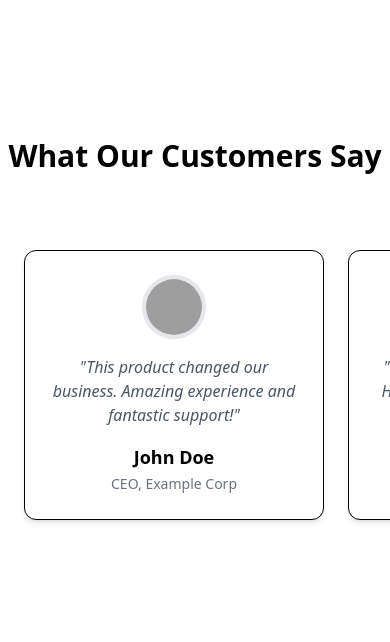
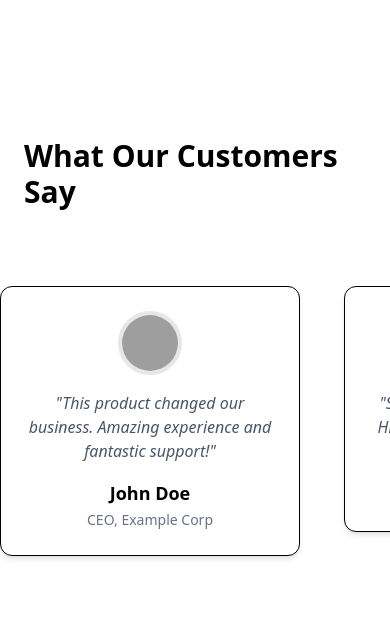
Before and after one commit to Harsh-P30/jankirenewals, a React (Vite) app: page / in a window 390 px wide. Shown: the part 4000-4642 px from the top of the page. Built offline with nearby package versions, Linux system fonts and the light colour scheme; grey boxes are pictures that could not be loaded.

Commit message:
phone scrollable testimonial

```diff
--- a/src/components/Testimonial.jsx
+++ b/src/components/Testimonial.jsx
@@ -1,7 +1,7 @@
 import { useRef } from "react";
 import TestimonialCard from "./Cards/TestimonialCard";
 import { IoIosArrowBack, IoIosArrowForward } from "react-icons/io";
-import {testimonials} from '../data/testimonial'
+import { testimonials } from '../data/testimonial';
 
 export default function Testimonial() {
   const scrollRef = useRef(null);
@@ -15,16 +15,17 @@ export default function Testimonial() {
   };
 
   return (
-        <section className="flex flex-col justify-center items-center py-16 pb-26 bg-white relative">
-            <h2 className="text-3xl font-semibold mb-10 text-left">What Our Customers Say</h2>
+    <section className="flex flex-col justify-center items-center py-16 pb-26 bg-white relative w-full">
+      <h2 className="text-3xl font-semibold mb-10 text-left w-full max-w-6xl px-6">
+        What Our Customers Say
+      </h2>
 
-            {/* Arrows */}
+      {/* Desktop Arrows */}
       <button
         onClick={scrollLeft}
-                className="hidden  xl:block absolute left-40 top-1/2 transform -translate-y-1/2 bg-gray-200 hover:bg-gray-300 text-black p-3 rounded-full shadow-md"
+        className="hidden xl:block absolute left-40 top-1/2 transform -translate-y-1/2 bg-gray-200 hover:bg-gray-300 text-black p-3 rounded-full shadow-md"
       >
         <IoIosArrowBack />
-
       </button>
 
       <button
@@ -37,19 +38,18 @@ export default function Testimonial() {
       {/* Scrollable Testimonials */}
       <div
         ref={scrollRef}
-                className="flex space-x-6 py-9 overflow-x-auto px-6 w-full max-w-6xl scrollbar-hide scroll-smooth"
+        className="flex space-x-6 py-9 overflow-x-auto px-6 w-full max-w-6xl scrollbar-hide scroll-smooth snap-x snap-mandatory"
       >
-
         {testimonials.map((item, index) => (
+          <div key={index} className="snap-start flex-shrink-0 w-80">
             <TestimonialCard
-                        key={index}
               name={item.name}
               role={item.role}
               message={item.message}
               image={item.image}
             />
+          </div>
         ))}
-
       </div>
     </section>
   );
```
Lines whose indentation alone changed are shown as unchanged.
